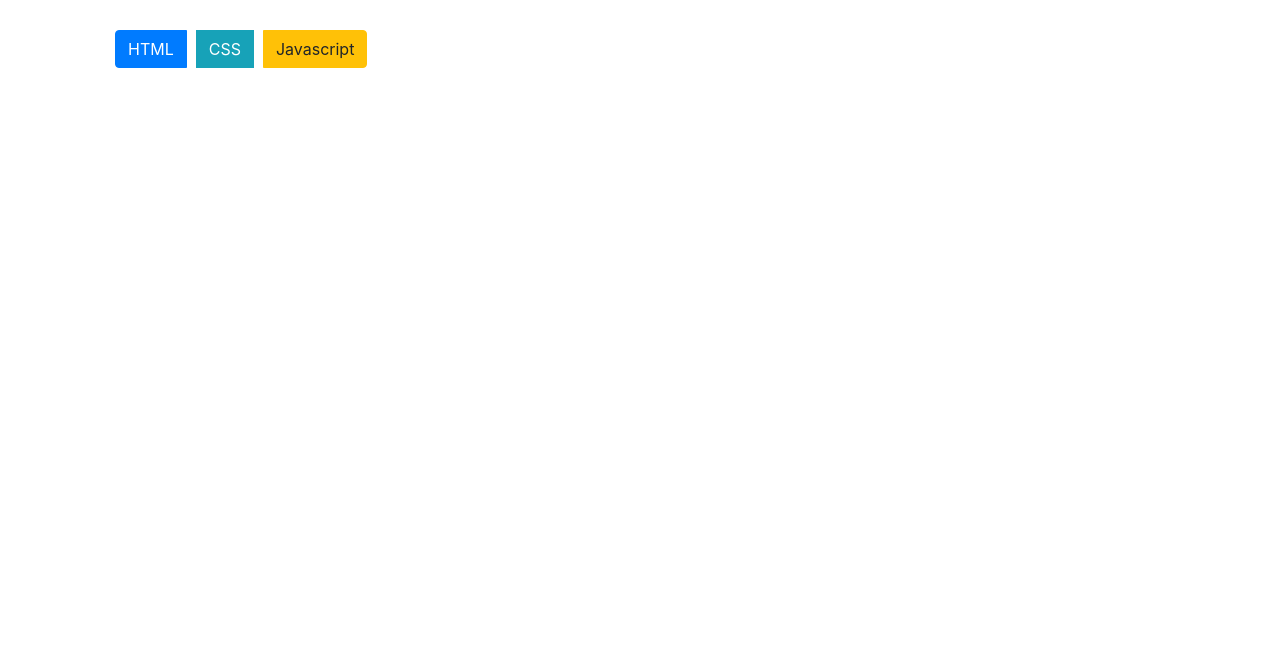
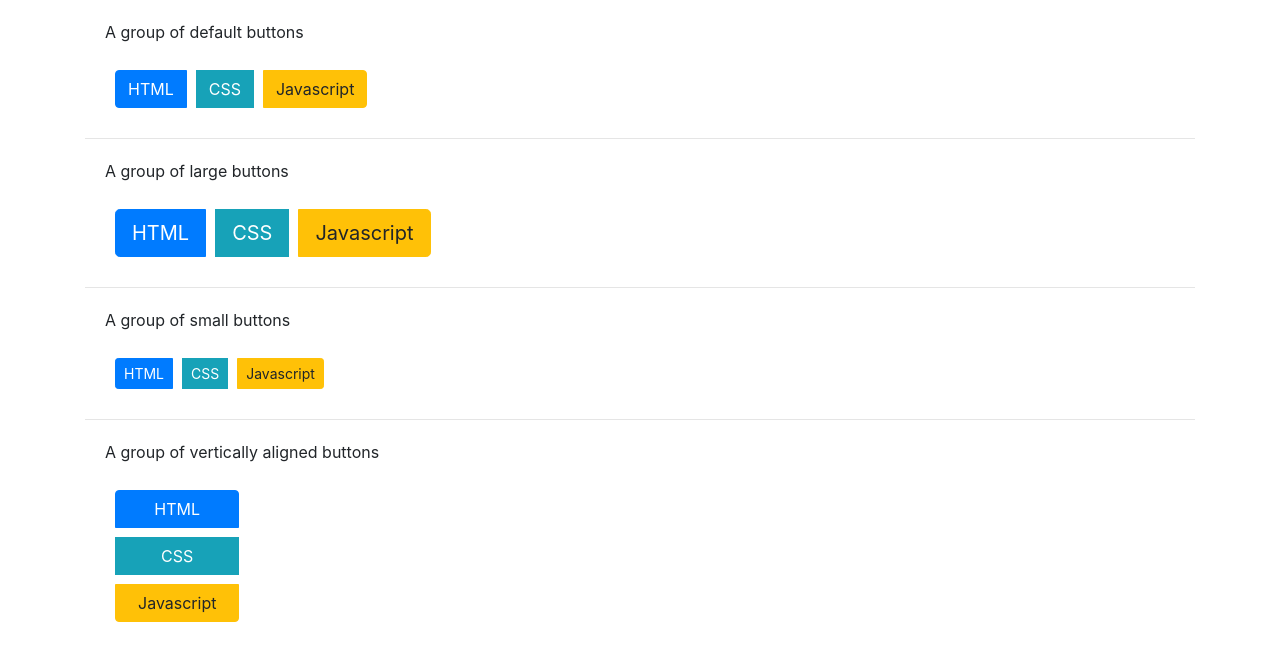
Before and after one commit to RacingKingWU0926/web601, a plain HTML site: page week7-day1/button-groups.html in a window 1280 px wide. Drawn offline with nearby package versions, Linux system fonts and the light colour scheme.

Commit message:
completed buttons demo

```diff
--- a/week7-day1/button-groups.html
+++ b/week7-day1/button-groups.html
@@ -22,30 +22,43 @@
      <body>
 
         <div class="container">
+            <div>
+                <p>A group of default buttons</p>
                 <div class="btn-group">
                     <button type="button" class="btn btn-primary">HTML</button>
                     <button type="button" class="btn btn-info">CSS</button>
                     <button type="button" class="btn btn-warning">Javascript</button>
                 </div>
-
+            </div>
+            <hr>
             <!-- Uncomment below to see the others -->
-            <!--
+            <div>
+                <p>A group of large buttons</p>
                 <div class="btn-group btn-group-lg">
                     <button type="button" class="btn btn-primary">HTML</button>
                     <button type="button" class="btn btn-info">CSS</button>
                     <button type="button" class="btn btn-warning">Javascript</button>
                 </div>
+            </div>
+            <hr>
+            <div>
+                <p>A group of small buttons</p>
                 <div class="btn-group btn-group-sm">
                     <button type="button" class="btn btn-primary">HTML</button>
                     <button type="button" class="btn btn-info">CSS</button>
                     <button type="button" class="btn btn-warning">Javascript</button>
                 </div>
+            </div>
+            <hr>
+            <div>
+                <p>A group of vertically aligned buttons</p>
                 <div class="btn-group-vertical">
                     <button type="button" class="btn btn-primary">HTML</button>
                     <button type="button" class="btn btn-info">CSS</button>
                     <button type="button" class="btn btn-warning">Javascript</button>
                 </div>
-            -->
+            </div>
+
         </div>
 
      <!-- jQuery first, then Popper.js, then Bootstrap JS -->
```
Also changed, not shown: week7-day1/button-outlines.html (+1 -1 lines), week7-day1/button-sizes.html (+1 -0 lines), week7-day1/buttons.html (+1 -0 lines). Lines whose indentation alone changed are shown as unchanged.
